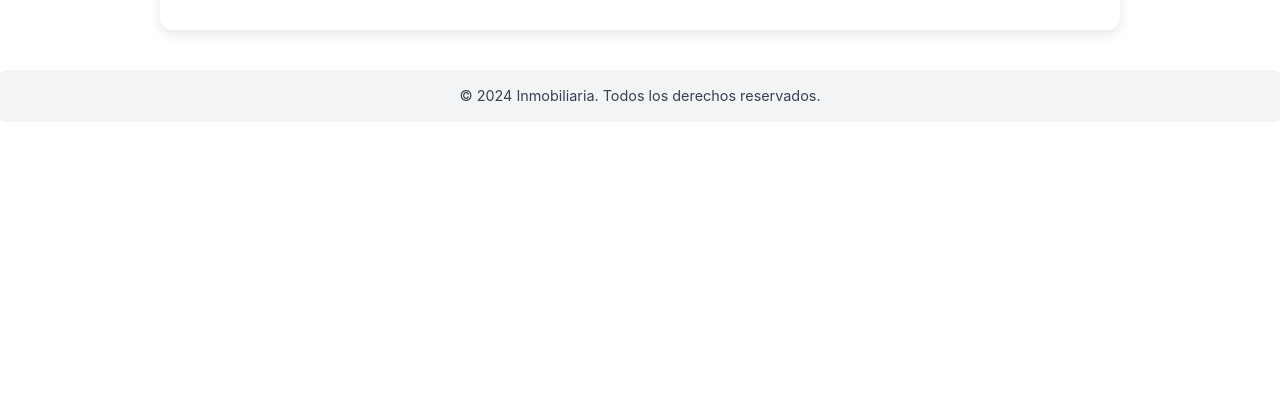
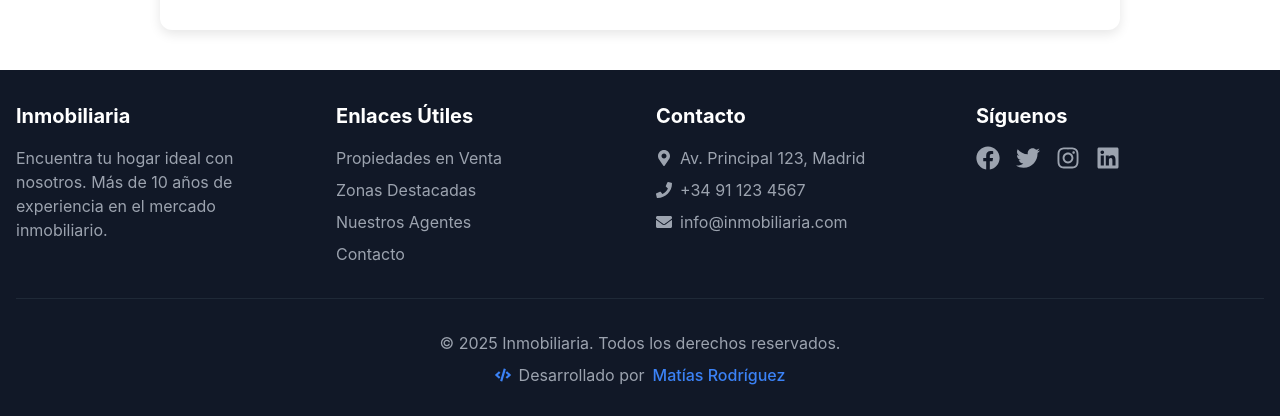
Before and after one commit to MatiasRodriguez21/inmobiliaria-app, a React (Create React App) app: page /property/1 in a window 1280 px wide. Shown: the part 1263-1679 px from the top of the page. Before the commit the page ends 1385 px from the top, so only its background shows below. Built offline with nearby package versions, Linux system fonts and the light colour scheme.

Commit message:
Actualizacion de Footer

```diff
--- a/src/components/Footer.jsx
+++ b/src/components/Footer.jsx
@@ -1,10 +1,102 @@
 import React from 'react';
+import { Link } from 'react-router-dom';
+import { FaFacebook, FaTwitter, FaInstagram, FaLinkedin, FaPhone, FaEnvelope, FaMapMarkerAlt, FaCode } from 'react-icons/fa';
 
-// Componente Footer que muestra el pie de página de la aplicación
 const Footer = () => {
   return (
-    <footer className="footer">
-      <p>© 2024 Inmobiliaria. Todos los derechos reservados.</p>
+    <footer className="bg-gray-900 text-white">
+      <div className="max-w-7xl mx-auto px-4 py-8">
+        <div className="grid grid-cols-1 md:grid-cols-2 lg:grid-cols-4 gap-8">
+          {/* Sección de la empresa */}
+          <div>
+            <h3 className="text-xl font-bold mb-4">Inmobiliaria</h3>
+            <p className="text-gray-400 mb-4">
+              Encuentra tu hogar ideal con nosotros. Más de 10 años de experiencia en el mercado inmobiliario.
+            </p>
+          </div>
+
+          {/* Enlaces útiles */}
+          <div>
+            <h3 className="text-xl font-bold mb-4">Enlaces Útiles</h3>
+            <ul className="space-y-2">
+              <li>
+                <Link to="/propiedades/comprar" className="text-gray-400 hover:text-white transition-colors">
+                  Propiedades en Venta
+                </Link>
+              </li>
+              <li>
+                <Link to="/zonas" className="text-gray-400 hover:text-white transition-colors">
+                  Zonas Destacadas
+                </Link>
+              </li>
+              <li>
+                <Link to="/agentes" className="text-gray-400 hover:text-white transition-colors">
+                  Nuestros Agentes
+                </Link>
+              </li>
+              <li>
+                <Link to="/contacto" className="text-gray-400 hover:text-white transition-colors">
+                  Contacto
+                </Link>
+              </li>
+            </ul>
+          </div>
+
+          {/* Información de contacto */}
+          <div>
+            <h3 className="text-xl font-bold mb-4">Contacto</h3>
+            <ul className="space-y-2">
+              <li className="flex items-center text-gray-400">
+                <FaMapMarkerAlt className="mr-2" />
+                <span>Av. Principal 123, Madrid</span>
+              </li>
+              <li className="flex items-center text-gray-400">
+                <FaPhone className="mr-2" />
+                <span>+34 91 123 4567</span>
+              </li>
+              <li className="flex items-center text-gray-400">
+                <FaEnvelope className="mr-2" />
+                <span>info@inmobiliaria.com</span>
+              </li>
+            </ul>
+          </div>
+
+          {/* Redes sociales */}
+          <div>
+            <h3 className="text-xl font-bold mb-4">Síguenos</h3>
+            <div className="flex space-x-4">
+              <a href="https://facebook.com" target="_blank" rel="noopener noreferrer"
+                className="text-gray-400 hover:text-white transition-colors">
+                <FaFacebook size={24} />
+              </a>
+              <a href="https://twitter.com" target="_blank" rel="noopener noreferrer"
+                className="text-gray-400 hover:text-white transition-colors">
+                <FaTwitter size={24} />
+              </a>
+              <a href="https://instagram.com" target="_blank" rel="noopener noreferrer"
+                className="text-gray-400 hover:text-white transition-colors">
+                <FaInstagram size={24} />
+              </a>
+              <a href="https://linkedin.com" target="_blank" rel="noopener noreferrer"
+                className="text-gray-400 hover:text-white transition-colors">
+                <FaLinkedin size={24} />
+              </a>
+            </div>
+          </div>
+        </div>
+
+        {/* Línea divisoria */}
+        <hr className="my-8 border-gray-800" />
+
+        {/* Copyright y desarrollador */}
+        <div className="text-center text-gray-400">
+          <p className="mb-2">© {new Date().getFullYear()} Inmobiliaria. Todos los derechos reservados.</p>
+          <p className="flex items-center justify-center gap-2">
+            <FaCode className="text-blue-500" />
+            Desarrollado por <span className="text-blue-500 font-medium">Matías Rodríguez</span>
+          </p>
+        </div>
+      </div>
     </footer>
   );
 };
```
